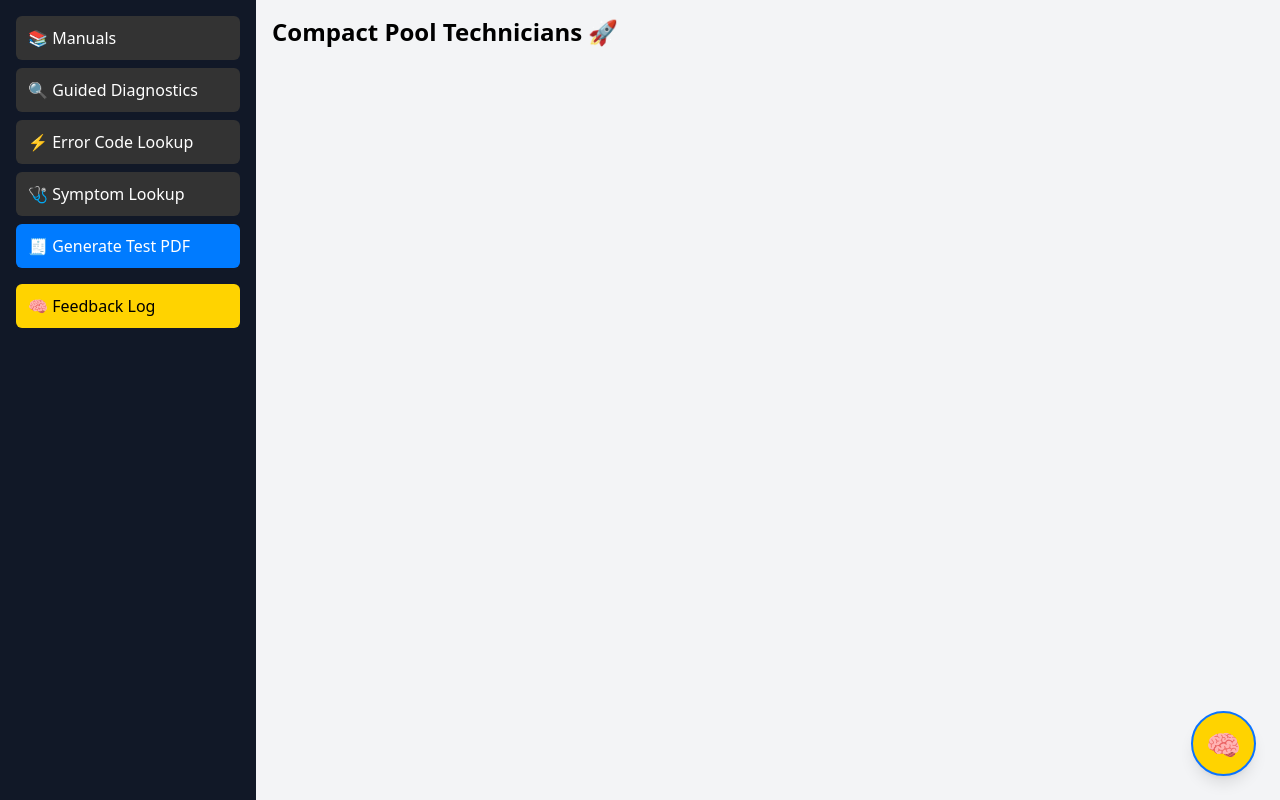
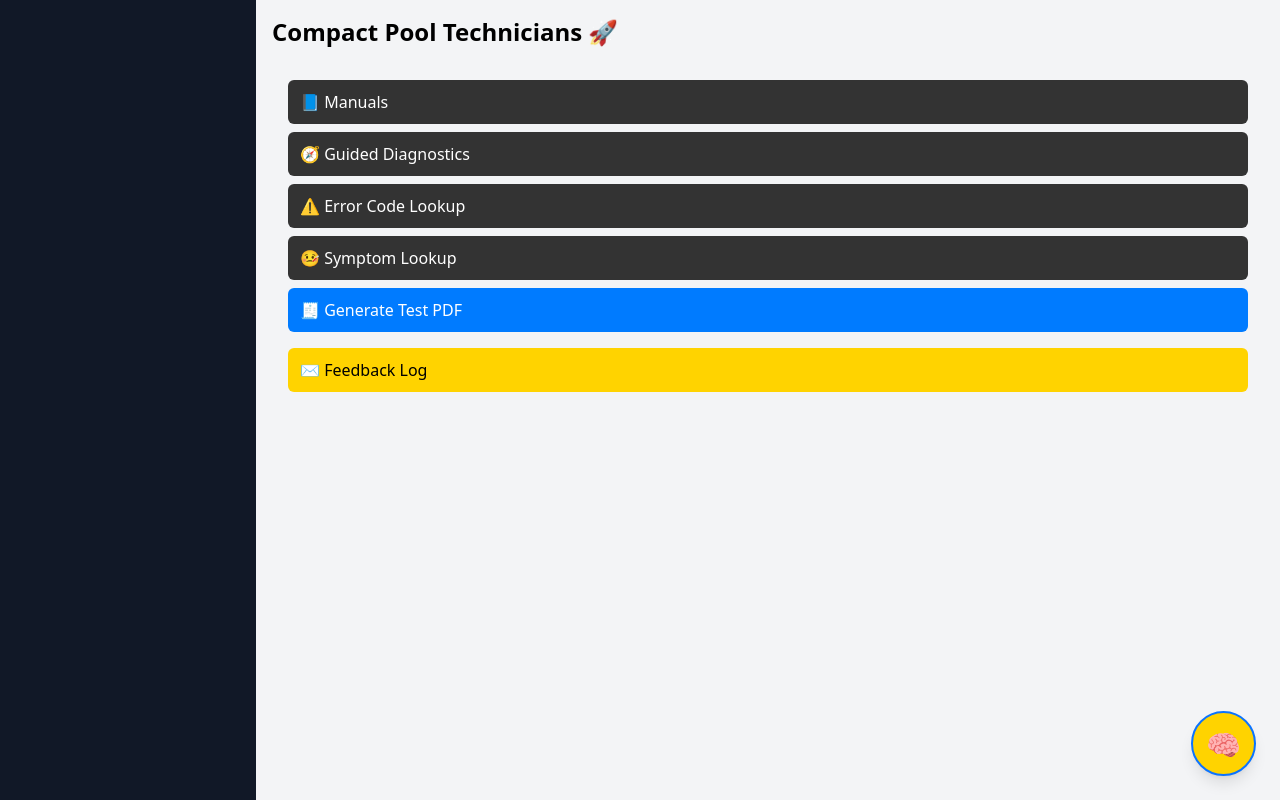
Before and after one commit to WhittonWorks/pocket-pool-technician-react, a React (Create React App) app: page / in a window 1280 px wide. Built offline with nearby package versions, Linux system fonts and the light colour scheme.

Commit message:
Update App.js

```diff
--- a/src/App.js
+++ b/src/App.js
@@ -1,4 +1,3 @@
-// src/App.js
 import React, { useState, useEffect } from "react";
 import { Routes, Route } from "react-router-dom";
 import Layout from "./Layout";
@@ -6,11 +5,12 @@ import FlowRunner from "./components/containers/FlowRunner";
 import FeedbackLog from "./components/containers/FeedbackLog";
 import ErrorLookup from "./ErrorLookup";
 import SymptomLookup from "./SymptomLookup";
-import ManualsPage from "./pages/ManualsPage"; // ✅ Correct import
+import ManualsPage from "./pages/ManualsPage";
 import errors from "./errors";
 import symptoms from "./symptoms";
 import { findFlow } from "./flows";
 import createReportPDF from "./utils/pdf/createReportPDF";
+import HomeMenu from "./components/HomeMenu"; // ✅ NEW IMPORT
 
 function App() {
   const [mode, setMode] = useState(null);
@@ -85,47 +85,7 @@ function App() {
 
   function renderSidebar() {
     if (!mode) {
-      return (
-        <div>
-          <button style={btnStyle} onClick={() => setMode("manuals")}>
-            📚 Manuals
-          </button>
-          <button style={btnStyle} onClick={() => setMode("diagnostics")}>
-            🔍 Guided Diagnostics
-          </button>
-          <button style={btnStyle} onClick={() => setMode("errors")}>
-            ⚡ Error Code Lookup
-          </button>
-          <button style={btnStyle} onClick={() => setMode("symptoms")}>
-            🩺 Symptom Lookup
-          </button>
-          <button
-            style={{ ...btnStyle, background: "#007bff", marginBottom: 16 }}
-            onClick={() =>
-              createReportPDF(
-                {
-                  enter_serial: "B1234567",
-                  outcome: "Success",
-                  result: "Rev G heater operating normally.",
-                  rev_g_start: "240 V",
-                  rev_g_240: "220 V",
-                  rev_g_step2: "22 V (✅ pass)",
-                  rev_g_flame: "true",
-                },
-                { brand: "Jandy", model: "JXi" }
-              )
-            }
-          >
-            🧾 Generate Test PDF
-          </button>
-          <button
-            style={{ ...btnStyle, background: "#FFD300", color: "#000" }}
-            onClick={() => setMode("feedback")}
-          >
-            🧠 Feedback Log
-          </button>
-        </div>
-      );
+      return null; // Sidebar buttons moved to HomeMenu
     }
 
     if (mode === "diagnostics") {
@@ -233,6 +193,10 @@ function App() {
         element={
           <Layout sidebar={sidebarCollapsed ? null : renderSidebar()}>
             <h1 className="text-2xl font-bold mb-4">Compact Pool Technicians 🚀</h1>
+
+            {/* ✅ SHOW HOMEPAGE BUTTONS HERE */}
+            {!mode && <HomeMenu setMode={setMode} />}
+
             {mode === "diagnostics" && model && (
               (() => {
                 const flow = findFlow(brand, equipmentType, model);
```
